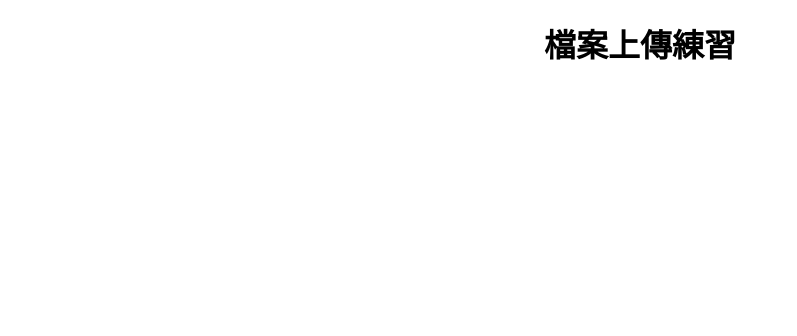
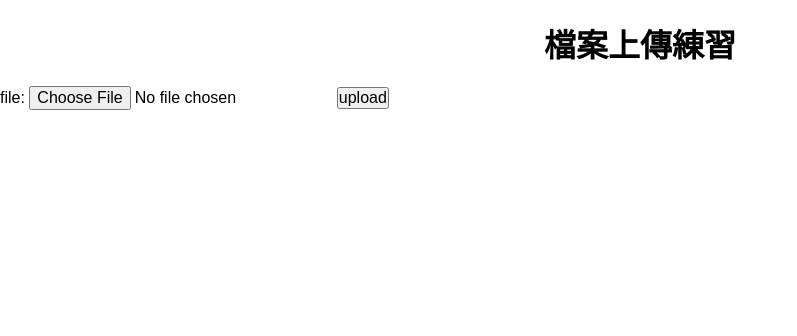
Before and after one commit to doris2678/myfile, a PHP site: page /upload.php in a window 1280 px wide. Shown: the top 336 px of the page, without its empty margins (0-797 px from the left). Run offline with PHP 8.4, Linux system fonts and the light colour scheme.

Commit message:
upload file

```diff
--- a/upload.php
+++ b/upload.php
@@ -19,7 +19,12 @@
 <body>
  <h1 class="header">檔案上傳練習</h1>
  <!----建立你的表單及設定編碼----->
+<form action="uploaded_files.php" method="post" enctype="multipart/form-data">
+    <label for="file">file:</label>
+    <input type="file" name="myfile" id="file" required>
+    <button type="submit">upload</button>
 
+</form>
 
 
 
```
Also changed, not shown: uploaded_files.php (added, +12 -0 lines), files/20250613083338_999.jpg (added).
